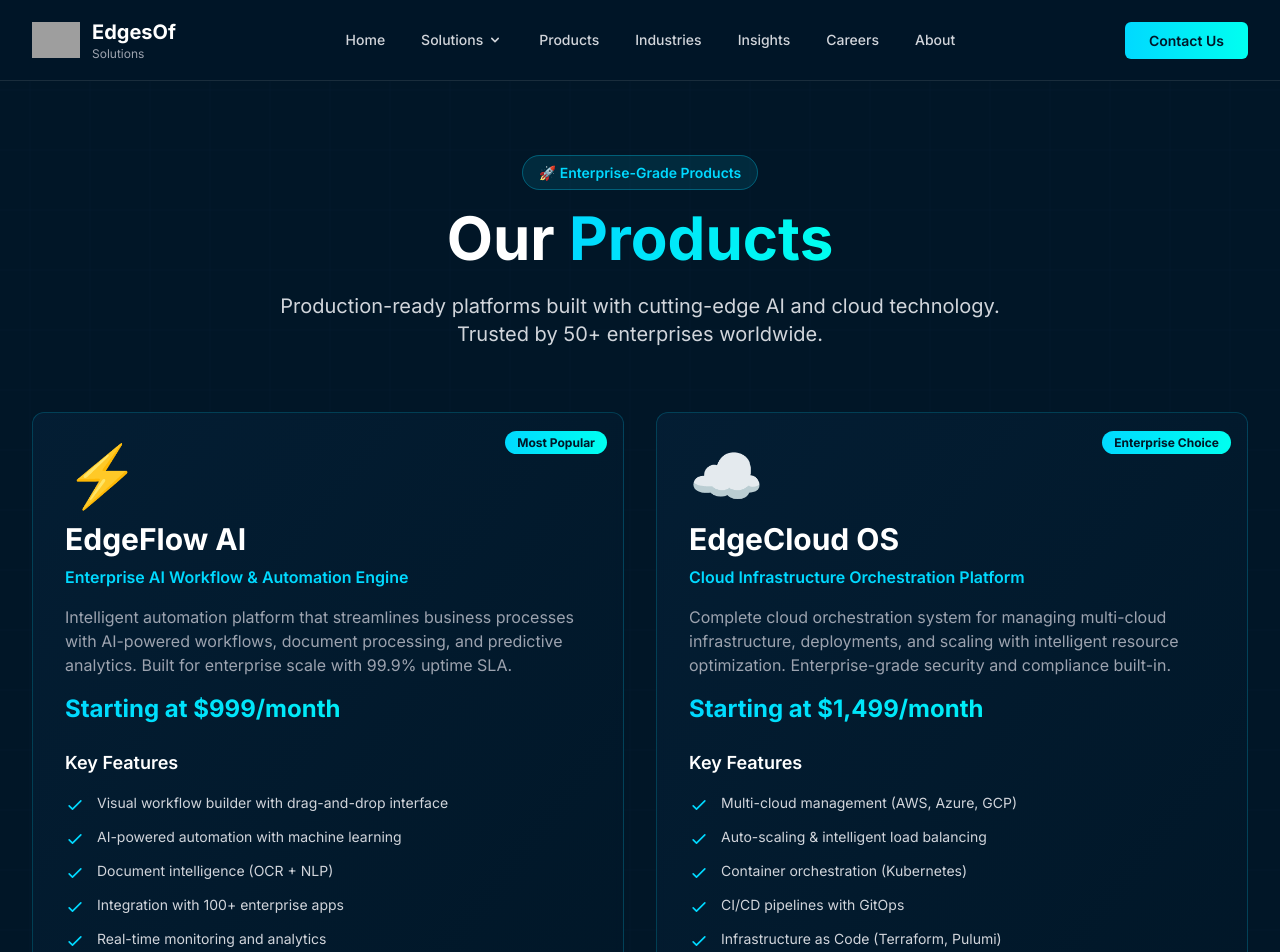
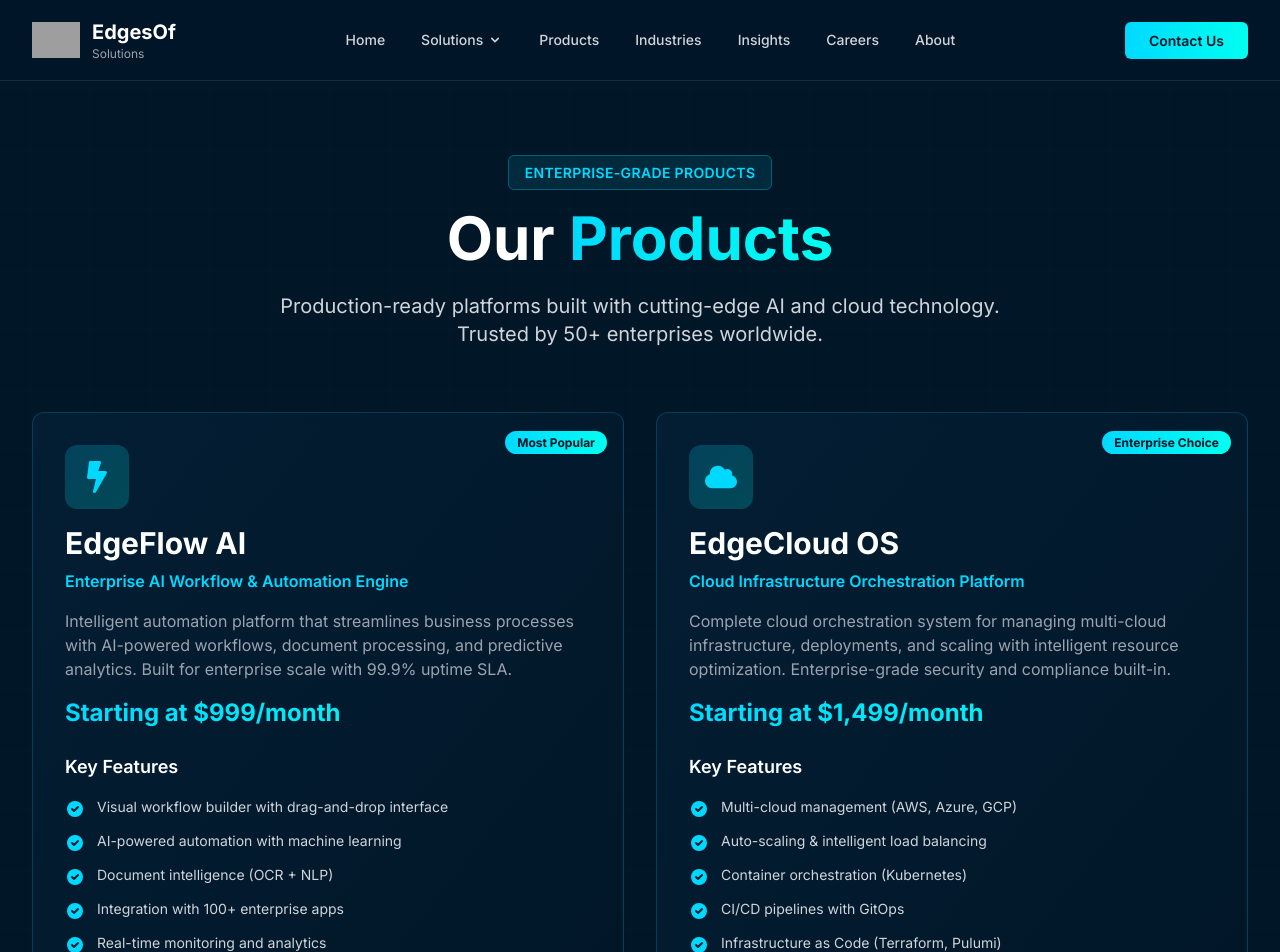
Before and after one commit to itvaibhav-jpg/edgesof-site, a Next.js app: page /products in a window 1280 px wide. Shown: the top 952 px of the page. Built offline with nearby package versions, Linux system fonts and the light colour scheme; grey boxes are pictures that could not be loaded.

Commit message:
Update Products page with professional icons

```diff
--- a/app/products/page.tsx
+++ b/app/products/page.tsx
@@ -1,4 +1,7 @@
 'use client';
+
+import { FaBolt, FaCloud, FaHospital, FaMobileAlt, FaChartLine, FaShieldAlt, FaHeadset, FaPlug, FaChartBar, FaTag } from 'react-icons/fa';
+import { HiCheckCircle } from 'react-icons/hi';
 
 export default function Products() {
   const products = [
@@ -17,8 +20,7 @@ export default function Products() {
         'Multi-language support',
       ],
       pricing: 'Starting at $999/month',
-      icon: '⚡',
-      color: 'cyan',
+      icon: FaBolt,
       badge: 'Most Popular',
     },
     {
@@ -36,8 +38,7 @@ export default function Products() {
         'Disaster recovery and backup',
       ],
       pricing: 'Starting at $1,499/month',
-      icon: '☁️',
-      color: 'blue',
+      icon: FaCloud,
       badge: 'Enterprise Choice',
     },
     {
@@ -55,8 +56,7 @@ export default function Products() {
         'HIPAA compliant infrastructure',
       ],
       pricing: 'Starting at $799/month',
-      icon: '🏥',
-      color: 'green',
+      icon: FaHospital,
       badge: 'Healthcare Certified',
     },
     {
@@ -74,8 +74,7 @@ export default function Products() {
         'Custom reporting and dashboards',
       ],
       pricing: 'Starting at $499/month',
-      icon: '📱',
-      color: 'purple',
+      icon: FaMobileAlt,
       badge: 'Best Value',
     },
     {
@@ -93,8 +92,7 @@ export default function Products() {
         'White-label options available',
       ],
       pricing: 'Starting at $699/month',
-      icon: '📊',
-      color: 'pink',
+      icon: FaChartLine,
       badge: 'Analytics Leader',
     },
     {
@@ -112,17 +110,16 @@ export default function Products() {
         'Penetration testing tools',
       ],
       pricing: 'Custom Enterprise Pricing',
-      icon: '🔒',
-      color: 'red',
+      icon: FaShieldAlt,
       badge: 'Security First',
     },
   ];
 
   const addons = [
-    { name: 'Dedicated Support', price: '$299/month', icon: '🎧' },
-    { name: 'Custom Integrations', price: '$499/month', icon: '🔌' },
-    { name: 'Advanced Analytics', price: '$399/month', icon: '📈' },
-    { name: 'White Label', price: '$799/month', icon: '🏷️' },
+    { name: 'Dedicated Support', price: '$299/month', icon: FaHeadset },
+    { name: 'Custom Integrations', price: '$499/month', icon: FaPlug },
+    { name: 'Advanced Analytics', price: '$399/month', icon: FaChartBar },
+    { name: 'White Label', price: '$799/month', icon: FaTag },
   ];
 
   return (
@@ -131,8 +128,8 @@ export default function Products() {
         {/* Header */}
         <div className="text-center mb-16 space-y-6">
           <div className="inline-block">
-            <span className="px-4 py-2 bg-cyan-glow/10 border border-cyan-glow/30 rounded-full text-cyan-glow text-sm font-semibold">
-              🚀 Enterprise-Grade Products
+            <span className="px-4 py-2 bg-cyan-glow/10 border border-cyan-glow/30 rounded-md text-cyan-glow text-sm font-semibold uppercase tracking-wide">
+              Enterprise-Grade Products
             </span>
           </div>
           <h1 className="text-5xl sm:text-6xl font-bold">
@@ -147,7 +144,9 @@ export default function Products() {
 
         {/* Products Grid */}
         <div className="grid grid-cols-1 lg:grid-cols-2 gap-8 mb-16">
-          {products.map((product, index) => (
+          {products.map((product, index) => {
+            const Icon = product.icon;
+            return (
               <div
                 key={index}
                 className="cyber-card p-8 hover:glow-border transition-all duration-300 flex flex-col relative"
@@ -163,7 +162,9 @@ export default function Products() {
 
                 {/* Product Header */}
                 <div className="mb-6">
-                <div className="text-6xl mb-4">{product.icon}</div>
+                  <div className="w-16 h-16 bg-gradient-to-br from-cyan-glow/20 to-aqua-bright/20 rounded-xl flex items-center justify-center mb-4">
+                    <Icon className="w-8 h-8 text-cyan-glow" />
+                  </div>
                   <h2 className="text-3xl font-bold text-white mb-2">
                     {product.name}
                   </h2>
@@ -189,19 +190,7 @@ export default function Products() {
                         key={idx}
                         className="flex items-start gap-3 text-gray-300 text-sm"
                       >
-                      <svg
-                        className="w-5 h-5 text-cyan-glow flex-shrink-0 mt-0.5"
-                        fill="none"
-                        stroke="currentColor"
-                        viewBox="0 0 24 24"
-                      >
-                        <path
-                          strokeLinecap="round"
-                          strokeLinejoin="round"
-                          strokeWidth={2}
-                          d="M5 13l4 4L19 7"
-                        />
-                      </svg>
+                        <HiCheckCircle className="w-5 h-5 text-cyan-glow flex-shrink-0 mt-0.5" />
                         <span>{feature}</span>
                       </li>
                     ))}
@@ -224,7 +213,8 @@ export default function Products() {
                   </a>
                 </div>
               </div>
-          ))}
+            );
+          })}
         </div>
 
         {/* Add-ons Section */}
@@ -233,18 +223,23 @@ export default function Products() {
             Premium Add-ons
           </h2>
           <div className="grid grid-cols-1 md:grid-cols-2 lg:grid-cols-4 gap-6">
-            {addons.map((addon, index) => (
+            {addons.map((addon, index) => {
+              const Icon = addon.icon;
+              return (
                 <div
                   key={index}
-                className="bg-navy-dark/50 border border-cyan-glow/10 rounded-lg p-6 text-center hover:border-cyan-glow/30 transition-all"
+                  className="bg-navy-dark/50 border border-cyan-glow/10 rounded-lg p-6 text-center hover:border-cyan-glow/30 transition-all group"
                 >
-                <div className="text-4xl mb-3">{addon.icon}</div>
+                  <div className="w-12 h-12 bg-gradient-to-br from-cyan-glow/20 to-aqua-bright/20 rounded-lg flex items-center justify-center mx-auto mb-3 group-hover:scale-110 transition-transform">
+                    <Icon className="w-6 h-6 text-cyan-glow" />
+                  </div>
                   <h3 className="text-lg font-semibold text-white mb-2">
                     {addon.name}
                   </h3>
                   <div className="text-cyan-glow font-bold">{addon.price}</div>
                 </div>
-            ))}
+              );
+            })}
           </div>
         </div>
 
```
Lines whose indentation alone changed are shown as unchanged.
